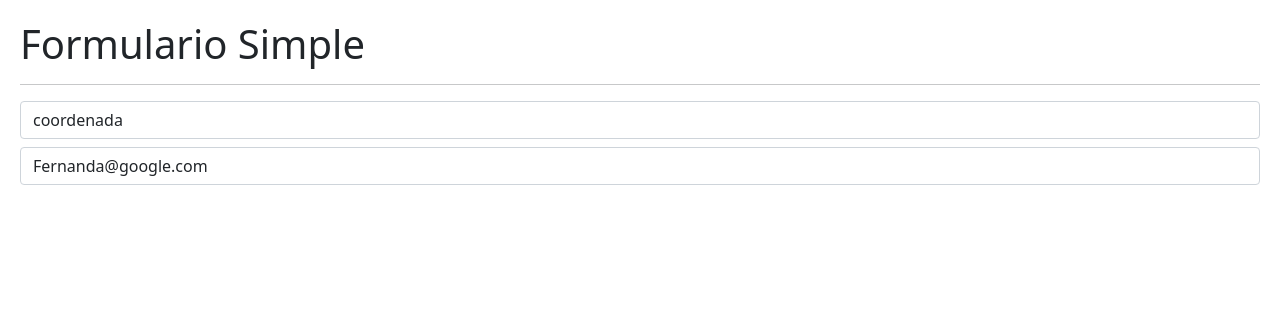
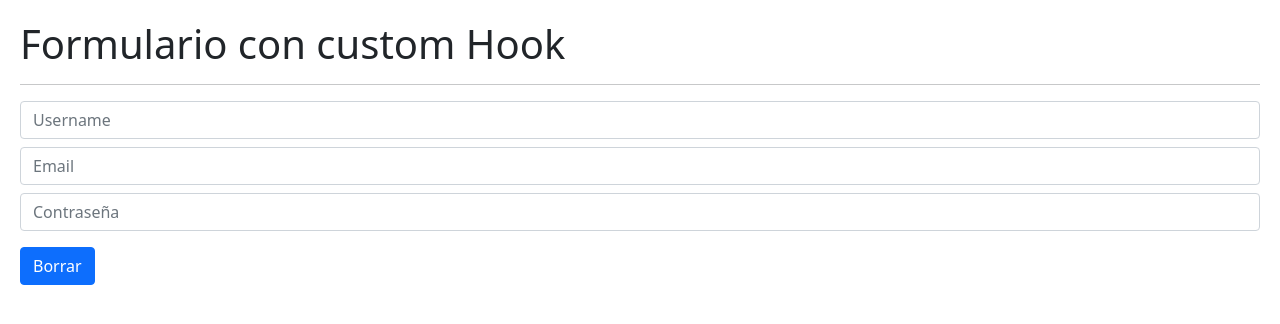
Before and after one commit to Ferla04/react-Hooks, a React (Vite) app: page / in a window 1280 px wide. Shown: the top 324 px of the page. Built offline with nearby package versions, Linux system fonts and the light colour scheme.

Commit message:
customHooks useForm

```diff
--- /dev/null
+++ b/src/02-useEffect/FormWithCustomHook.jsx
@@ -0,0 +1,52 @@
+import { useForm } from '../hooks/useForm'
+
+export const FormWithCustomHook = () => {
+
+
+  const { username, email, password, onInputChange, onResetForm } = useForm({
+    username: '',
+    email: '',
+    password: ''
+  })
+
+  return (
+    <>
+      <h1>Formulario con custom Hook</h1>
+      <hr />
+
+      <input
+        type='text'
+        className='form-control'
+        placeholder='Username'
+        name='username'
+        value={ username }
+        onChange={ onInputChange }
+        autoComplete='off'
+      />
+
+      <input
+        type='email'
+        className='form-control mt-2'
+        placeholder='Email'
+        name='email'
+        value={ email }
+        onChange={ onInputChange }
+        autoComplete='off'
+
+      />
+
+      <input
+        type='password'
+        className='form-control mt-2'
+        placeholder='Contraseña'
+        name='password'
+        value={ password }
+        onChange={ onInputChange }
+        autoComplete='off'
+      />
+
+      <button onClick={ onResetForm } className='btn btn-primary mt-3'>Borrar</button>
+
+    </>
+  )
+}
--- /dev/null
+++ b/src/hooks/useForm.js
@@ -0,0 +1,26 @@
+import { useState } from 'react'
+
+export const useForm = ( initialForm = {} ) => {
+
+  const [formState, setFormState] = useState( initialForm )
+
+  const onInputChange = ( event ) => {
+    const { name, value } = event.target
+
+    setFormState({
+      ...formState,
+      [name]: value
+    })
+  }
+
+  const onResetForm = () => {
+    setFormState( initialForm )
+  }
+
+  return {
+    ...formState,
+    formState,
+    onInputChange,
+    onResetForm
+  }
+}
--- a/src/main.jsx
+++ b/src/main.jsx
@@ -4,11 +4,12 @@
 // import { HooksApp } from './HooksApp'
 // import { CounterApp } from './01-useState/CounterApp'
 // import { CounterWithCustomHook } from './01-useState/CounterWithCustomHook'
-import { SimpleForm } from './02-useEffect/SimpleForm'
+// import { SimpleForm } from './02-useEffect/SimpleForm'
+import { FormWithCustomHook } from './02-useEffect/FormWithCustomHook'
 
 
 ReactDOM.createRoot(document.getElementById('root')).render(
   // <React.StrictMode>
-    <SimpleForm />
+    <FormWithCustomHook />
   // </React.StrictMode>
 )
```
